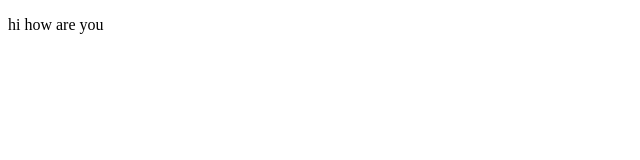
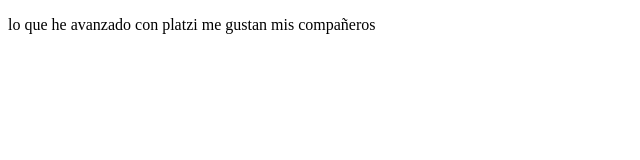
Before and after one commit to anagomezcr/proyectoDemocursoPrework, a plain HTML site: page index.html in a window 1280 px wide. Shown: the whole page, without its empty margins (0-640 px from the left). Drawn offline with Linux system fonts and the light colour scheme.

```diff
--- a/index.html
+++ b/index.html
@@ -8,8 +8,8 @@
 </head>
 <body>
     <p>
-        hi how are you
-
+        lo que he avanzado con platzi
+        me gustan mis compañeros
     </p>
 </body>
 </html>
```
